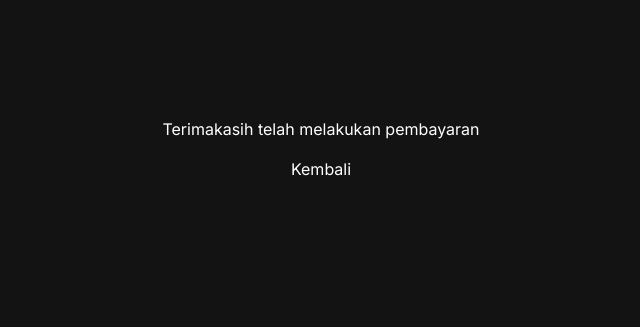
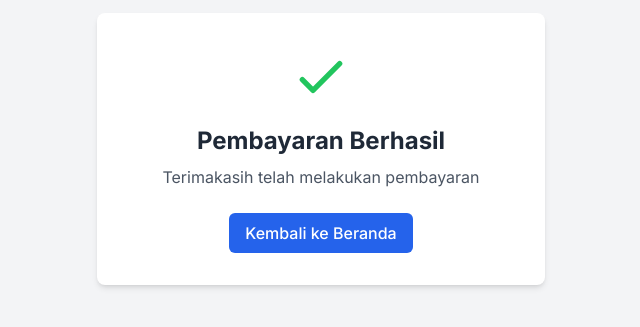
Before and after one commit to agungstd/Next-JS-Payment-Template, a Next.js app: page /thanks in a window 1280 px wide. Shown: the part 251-578 px from the top of the page, without its empty margins (319-959 px from the left). Built offline with nearby package versions, Linux system fonts and the light colour scheme.

Commit message:
enhance payment success page UI

```diff
--- a/app/thanks/page.js
+++ b/app/thanks/page.js
@@ -3,9 +3,31 @@ import React from 'react'
 
 const page = () => {
     return (
-        <div className='flex flex-col justify-center items-center min-h-screen gap-4'>
-            <h3 className='text-center'>Terimakasih telah melakukan pembayaran</h3>
-            <Link href="/" className="text-center">Kembali</Link>
+        <div className='flex flex-col justify-center items-center min-h-screen bg-gray-100 p-4'>
+            <div className='bg-white rounded-lg shadow-md p-8 max-w-md w-full text-center'>
+                <svg
+                    className="w-16 h-16 text-green-500 mx-auto mb-4"
+                    fill="none"
+                    stroke="currentColor"
+                    viewBox="0 0 24 24"
+                    xmlns="http://www.w3.org/2000/svg"
+                >
+                    <path
+                        strokeLinecap="round"
+                        strokeLinejoin="round"
+                        strokeWidth="2"
+                        d="M5 13l4 4L19 7"
+                    />
+                </svg>
+                <h2 className='text-2xl font-bold text-gray-800 mb-2'>Pembayaran Berhasil</h2>
+                <p className='text-gray-600 mb-6'>Terimakasih telah melakukan pembayaran</p>
+                <Link
+                    href="/"
+                    className="inline-block bg-blue-600 hover:bg-blue-700 text-white font-medium py-2 px-4 rounded-md transition duration-300"
+                >
+                    Kembali ke Beranda
+                </Link>
+            </div>
         </div>
     )
 }
```
